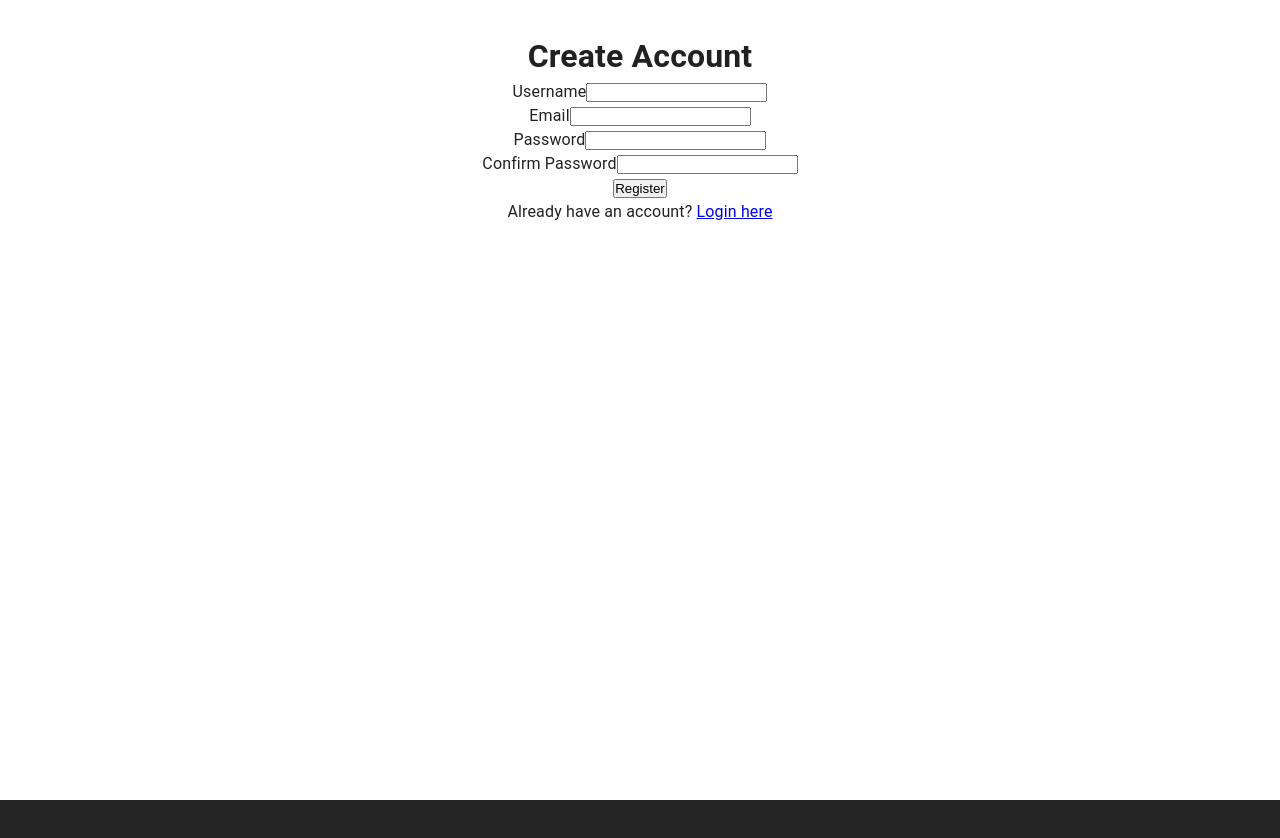
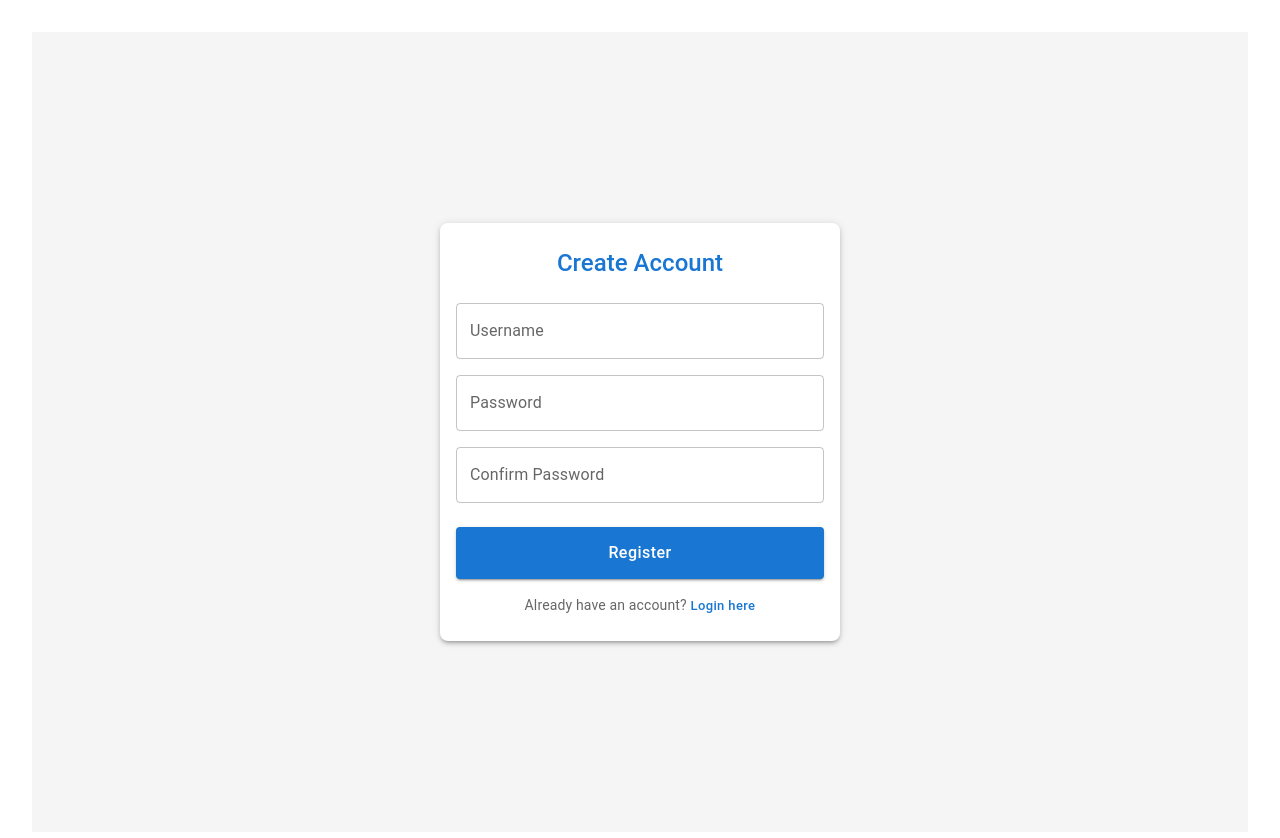
Before and after one commit to Bruce-JiYuefeng/TradeViewerUSC201, a React (Vite) app in the folder frontend/code/: page /Register in a window 1280 px wide. Shown: the top 838 px of the page. Before the commit the page ends 800 px from the top, so only its background shows below. Built offline with nearby package versions, Linux system fonts and the light colour scheme.

Commit message:
updated register and login

```diff
--- a/frontend/code/src/Register.jsx
+++ b/frontend/code/src/Register.jsx
@@ -1,198 +1,200 @@
-// Registration.jsx
-import { useState } from 'react';
+import React, { useState } from "react";
+import {
+  Box,
+  Card,
+  CardContent,
+  TextField,
+  Button,
+  Alert,
+  Typography,
+} from "@mui/material";
 
-function Registration() {
+const Registration = () => {
   const [formData, setFormData] = useState({
-    username: '',
-    email: '',
-    password: '',
-    confirmPassword: ''
+    username: "",
+    password: "",
+    confirmPassword: "",
   });
   const [errors, setErrors] = useState({});
+  const [serverError, setServerError] = useState("");
   const [loading, setLoading] = useState(false);
-  const [serverError, setServerError] = useState('');
 
   const validateForm = () => {
     const newErrors = {};
-
     if (!formData.username.trim()) {
-      newErrors.username = 'Username is required';
+      newErrors.username = "Username is required";
     }
-
-    const emailRegex = /^[^\s@]+@[^\s@]+\.[^\s@]+$/;
-    if (!emailRegex.test(formData.email)) {
-      newErrors.email = 'Invalid email address';
+    if (formData.password.length < 6) {
+      newErrors.password = "Password must be at least 6 characters";
     }
-
-    if (formData.password.length < 6) {
-      newErrors.password = 'Password must be at least 6 characters';
+    if (formData.password !== formData.confirmPassword) {
+      newErrors.confirmPassword = "Passwords do not match";
     }
-
-    if (formData.password !== formData.confirmPassword) {
-      newErrors.confirmPassword = 'Passwords do not match';
-    }
-
     setErrors(newErrors);
     return Object.keys(newErrors).length === 0;
   };
 
   const handleChange = (e) => {
     const { name, value } = e.target;
-    setFormData(prev => ({
+    setFormData((prev) => ({
       ...prev,
-      [name]: value
+      [name]: value,
     }));
-
     if (errors[name]) {
-      setErrors(prev => ({
+      setErrors((prev) => ({
         ...prev,
-        [name]: ''
+        [name]: "",
       }));
     }
   };
 
   const handleSubmit = async (e) => {
     e.preventDefault();
-
     if (!validateForm()) return;
 
     try {
       setLoading(true);
-
-      const response = await fetch('/api/register', {
-        method: 'POST',
+      const response = await fetch("/api/register", {
+        method: "POST",
         headers: {
-          'Content-Type': 'application/json',
+          "Content-Type": "application/json",
         },
-        body: JSON.stringify(formData)
+        body: JSON.stringify(formData),
       });
-
       if (!response.ok) {
-        throw new Error('Registration failed');
+        throw new Error("Registration failed");
       }
-
       const data = await response.json();
-
       if (data.status === "success") {
-        window.location.href = '/login';
+        window.location.href = "/login";
       } else {
         throw new Error(data.message);
       }
-
-    }
-    catch (err) {
+    } catch (err) {
       setServerError(err.message);
-    }
-    finally {
+    } finally {
       setLoading(false);
     }
   };
 
   return (
-    <div className="min-h-screen flex items-center justify-center bg-gray-50">
-      <div className="w-96 bg-white rounded-lg shadow-lg p-8">
-        <h1 className="text-2xl font-bold mb-6 text-center">Create Account</h1>
+    <Box
+      sx={{
+        minHeight: "100vh",
+        display: "flex",
+        alignItems: "center",
+        justifyContent: "center",
+        bgcolor: "#f5f5f5",
+      }}
+    >
+      <Card
+        sx={{
+          width: 400,
+          boxShadow: 3,
+          borderRadius: 2,
+        }}
+      >
+        <CardContent sx={{ pt: 3 }}>
+          <Typography
+            variant="h5"
+            component="h1"
+            sx={{
+              mb: 3,
+              color: "primary.main",
+              fontWeight: 500,
+              textAlign: "center",
+            }}
+          >
+            Create Account
+          </Typography>
 
           {serverError && (
-          <div className="mb-4 p-3 bg-red-100 border border-red-400 text-red-700 rounded">
+            <Alert severity="error" sx={{ mb: 2 }}>
               {serverError}
-          </div>
+            </Alert>
           )}
 
-        <form onSubmit={handleSubmit} className="space-y-4">
-          <div>
-            <label className="block text-sm font-medium mb-1">Username</label>
-            <input
-              type="text"
+          <form onSubmit={handleSubmit}>
+            <TextField
+              fullWidth
+              label="Username"
               name="username"
               value={formData.username}
               onChange={handleChange}
-              className={`w-full p-2 border rounded focus:outline-none focus:ring-2 ${
-                errors.username ? 'border-red-500' : 'border-gray-300'
-              }`}
+              error={!!errors.username}
+              helperText={errors.username}
               disabled={loading}
+              sx={{ mb: 2 }}
             />
-            {errors.username && (
-              <p className="text-sm text-red-500 mt-1">{errors.username}</p>
-            )}
-          </div>
 
-          <div>
-            <label className="block text-sm font-medium mb-1">Email</label>
-            <input
-              type="email"
-              name="email"
-              value={formData.email}
-              onChange={handleChange}
-              className={`w-full p-2 border rounded focus:outline-none focus:ring-2 ${
-                errors.email ? 'border-red-500' : 'border-gray-300'
-              }`}
-              disabled={loading}
-            />
-            {errors.email && (
-              <p className="text-sm text-red-500 mt-1">{errors.email}</p>
-            )}
-          </div>
-
-          <div>
-            <label className="block text-sm font-medium mb-1">Password</label>
-            <input
+            <TextField
+              fullWidth
+              label="Password"
               type="password"
               name="password"
               value={formData.password}
               onChange={handleChange}
-              className={`w-full p-2 border rounded focus:outline-none focus:ring-2 ${
-                errors.password ? 'border-red-500' : 'border-gray-300'
-              }`}
+              error={!!errors.password}
+              helperText={errors.password}
               disabled={loading}
+              sx={{ mb: 2 }}
             />
-            {errors.password && (
-              <p className="text-sm text-red-500 mt-1">{errors.password}</p>
-            )}
-          </div>
 
-          <div>
-            <label className="block text-sm font-medium mb-1">Confirm Password</label>
-            <input
+            <TextField
+              fullWidth
+              label="Confirm Password"
               type="password"
               name="confirmPassword"
               value={formData.confirmPassword}
               onChange={handleChange}
-              className={`w-full p-2 border rounded focus:outline-none focus:ring-2 ${
-                errors.confirmPassword ? 'border-red-500' : 'border-gray-300'
-              }`}
+              error={!!errors.confirmPassword}
+              helperText={errors.confirmPassword}
               disabled={loading}
+              sx={{ mb: 3 }}
             />
-            {errors.confirmPassword && (
-              <p className="text-sm text-red-500 mt-1">{errors.confirmPassword}</p>
-            )}
-          </div>
 
-          <button
+            <Button
               type="submit"
-            className={`w-full p-2 text-white rounded ${
-              loading
-                ? 'bg-blue-400 cursor-not-allowed'
-                : 'bg-blue-600 hover:bg-blue-700'
-            }`}
+              fullWidth
+              variant="contained"
+              color="primary"
               disabled={loading}
+              sx={{
+                py: 1.5,
+                textTransform: "none",
+                fontSize: "1rem",
+              }}
             >
-            {loading ? 'Creating Account...' : 'Register'}
-          </button>
+              {loading ? "Creating Account..." : "Register"}
+            </Button>
 
-          <p className="text-center text-sm text-gray-600">
-            Already have an account?{' '}
-            <a
+            <Typography
+              variant="body2"
+              sx={{
+                textAlign: "center",
+                mt: 2,
+                color: "text.secondary",
+              }}
+            >
+              Already have an account?{" "}
+              <Button
+                component="a"
                 href="/login"
-              className="text-blue-600 hover:underline"
+                size="small"
+                sx={{
+                  textTransform: "none",
+                  color: "primary.main",
+                  p: 0,
+                }}
               >
                 Login here
-            </a>
-          </p>
+              </Button>
+            </Typography>
           </form>
-      </div>
-    </div>
+        </CardContent>
+      </Card>
+    </Box>
   );
-}
+};
 
 export default Registration;
```
Also changed, not shown: frontend/code/src/Login.jsx (+6 -3 lines), 1 other file (tests, documents, lock files or other folders). Lines whose indentation alone changed are shown as unchanged.
